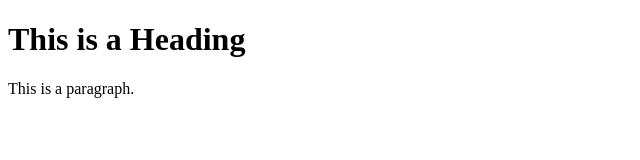
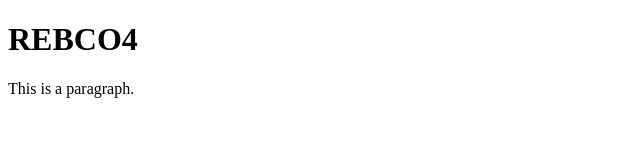
Before and after one commit to AnastasijaTr/RTR108C4, a plain HTML site: page docs/index.html in a window 1280 px wide. Shown: the whole page, without its empty margins (0-640 px from the left). Drawn offline with Linux system fonts and the light colour scheme.

Commit message:
Update index.html

```diff
--- a/docs/index.html
+++ b/docs/index.html
@@ -1,11 +1,11 @@
  <!DOCTYPE html>
 <html>
 <head>
-<title>Page Title</title>
+<title>Test page</title>
 </head>
 <body>
 
-<h1>This is a Heading</h1>
+<h1>REBCO4</h1>
 <p>This is a paragraph.</p>
 
 </body>
```
